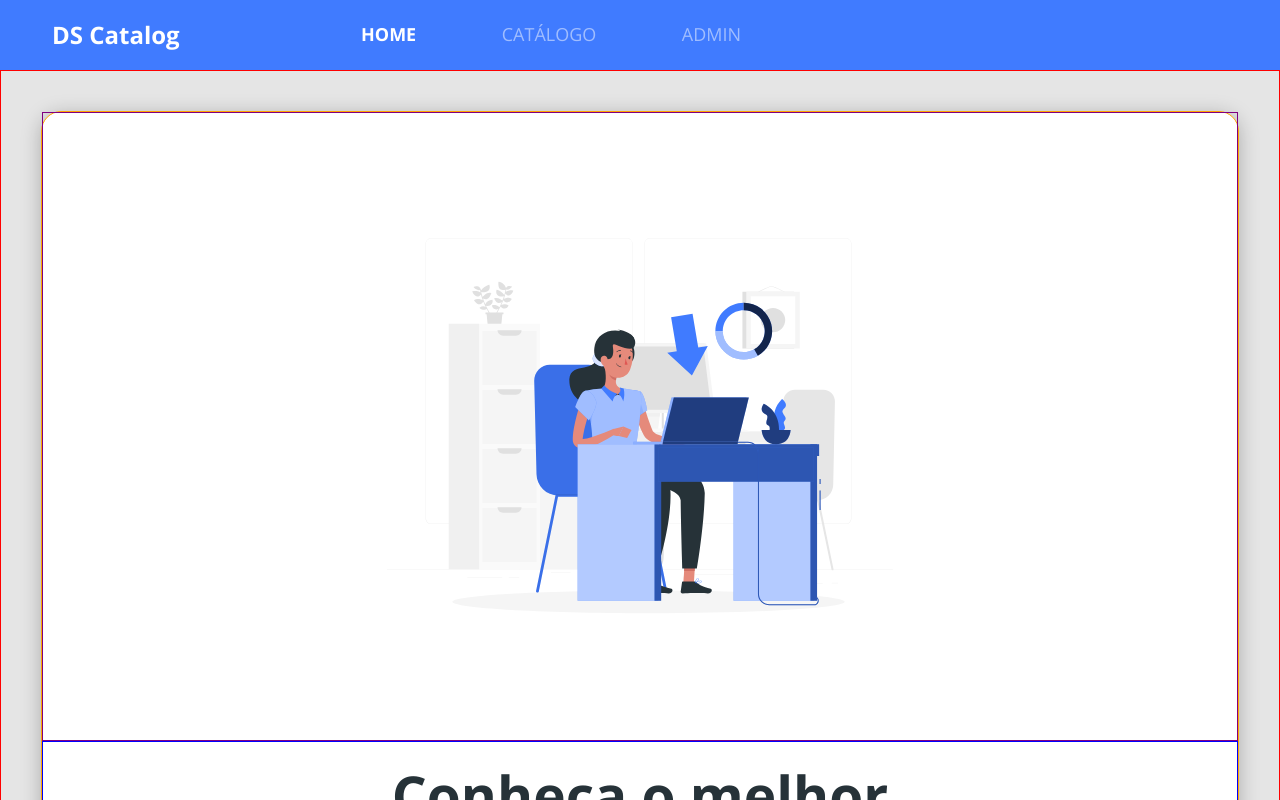
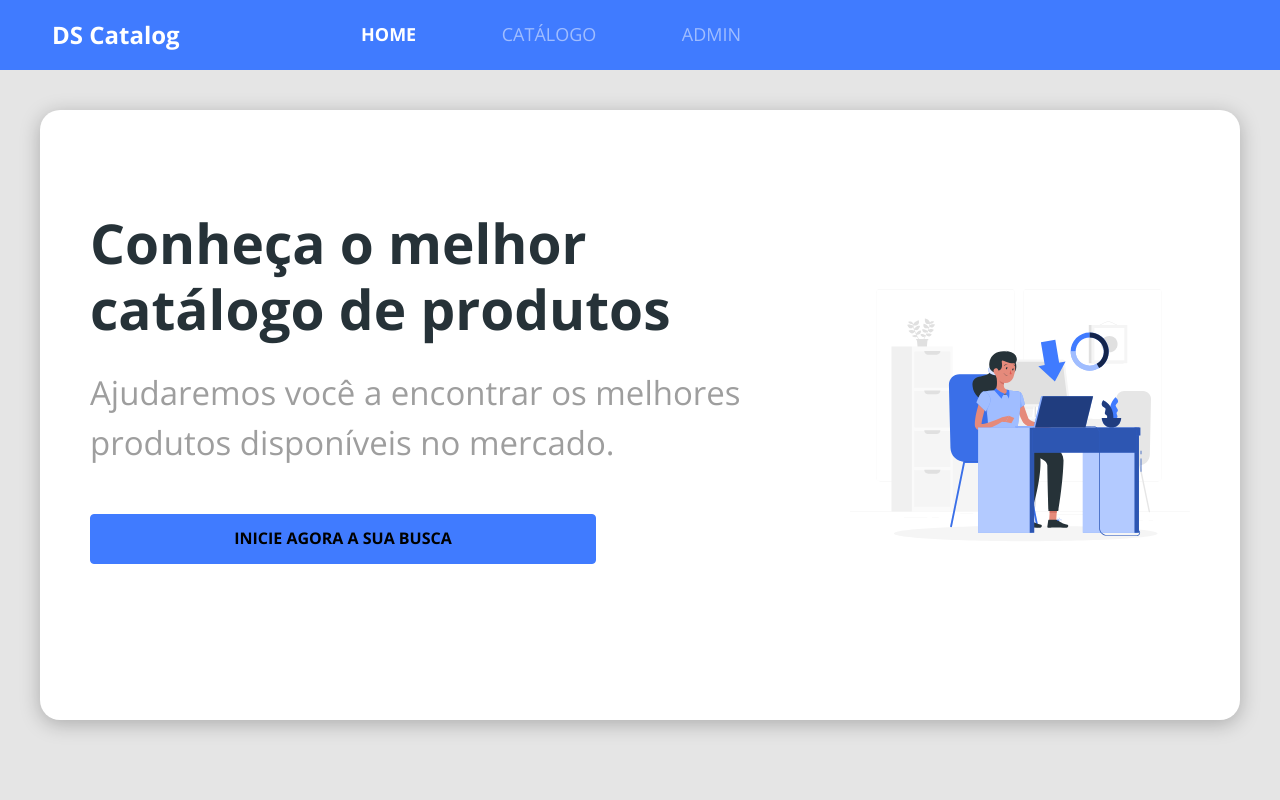
Before and after one commit to MateusLBSantos/dscatalog, a React (Create React App) app in the folder frontweb/: page / in a window 1280 px wide. Shown: the top 800 px of the page. Built offline with nearby package versions, Linux system fonts and the light colour scheme.

Commit message:
Home Styling

```diff
--- a/frontweb/src/pages/Home/index.tsx
+++ b/frontweb/src/pages/Home/index.tsx
@@ -10,9 +10,12 @@
             <div className="home-container">
                 <div className="home-card">
                     <div className="home-content-container">
-                        <h1>Conheça o melhor catálogo de produtos</h1>
-                        <p>Ajudaremos você a encontrar os melhores produtos disponíveis no mercado.</p>
-                        <ButtonIcon/>
+                        <div>
+                            <h1>Conheça o melhor catálogo de produtos</h1>
+                            <p>Ajudaremos você a encontrar os melhores produtos disponíveis no mercado.</p>
+                        </div>
+
+                        <ButtonIcon />
                     </div>
                     <div className="home-image-container">
                         <MainImage />
--- a/frontweb/src/pages/Home/styles.css
+++ b/frontweb/src/pages/Home/styles.css
@@ -2,7 +2,6 @@
   padding: 10px;
   font-size: 20px;
   text-align: center;
-  border: 1px solid red;
 }
 
 .home-card {
@@ -11,7 +10,6 @@
   background: #ffffff;
   box-shadow: 0px 4px 20px rgba(0, 0, 0, 0.25);
   border-radius: 20px;
-  border: 1px solid orange;
 }
 
 .home-content-container {
@@ -19,7 +17,6 @@
   flex-direction: column;
   align-items: center;
   padding: 10px 10px 60px 10px;
-  border: 1px solid blue;
 }
 
 .home-content-container h1 {
@@ -37,7 +34,6 @@
 
 .home-image-container {
   padding: 50px 15px;
-  border: 1px solid purple;
 }
 
 .home-image-container svg {
@@ -104,3 +100,38 @@
     margin-bottom: 47px;
   }
 }
+
+@media (min-width: 1200px) {
+  .home-card {
+    flex-direction: row;
+    justify-content: space-around;
+    padding: calc(((85vh - 480px) / 2) - 20px) 0;
+  }
+
+  .home-content-container {
+    padding: 20px;
+    align-items: flex-start;
+    text-align: left;
+    align-content: space-between;
+    flex-flow: wrap;
+    flex-direction: column;
+    height: 450px;
+    width: 700px;
+  }
+
+  .home-image-container {
+    display: flex;
+    align-items: center;
+    padding: 20px;
+  }
+
+  .home-image-container svg {
+    width: 100%;
+  }
+}
+
+@media (min-width: 1400px) {
+  .home-image-container svg {
+    width: 480px;
+  }
+}
```
Lines whose indentation alone changed are shown as unchanged.
